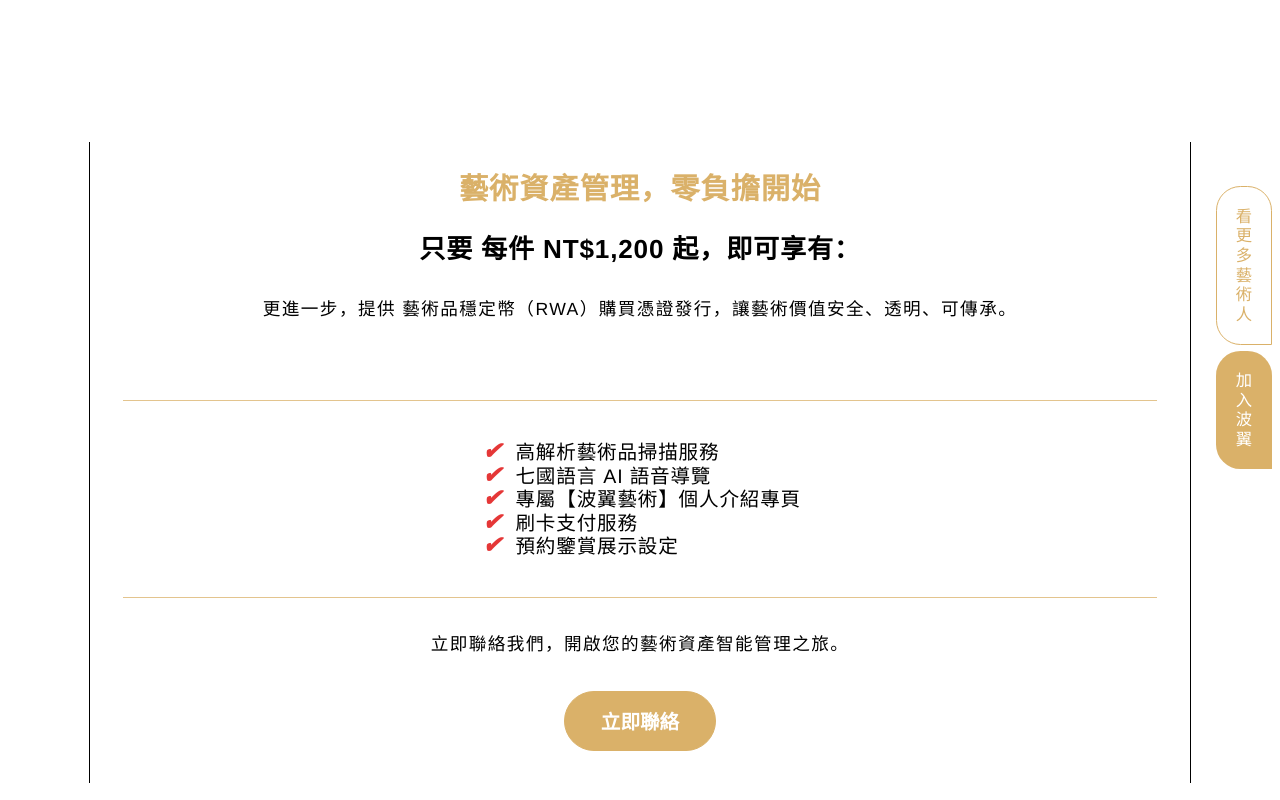
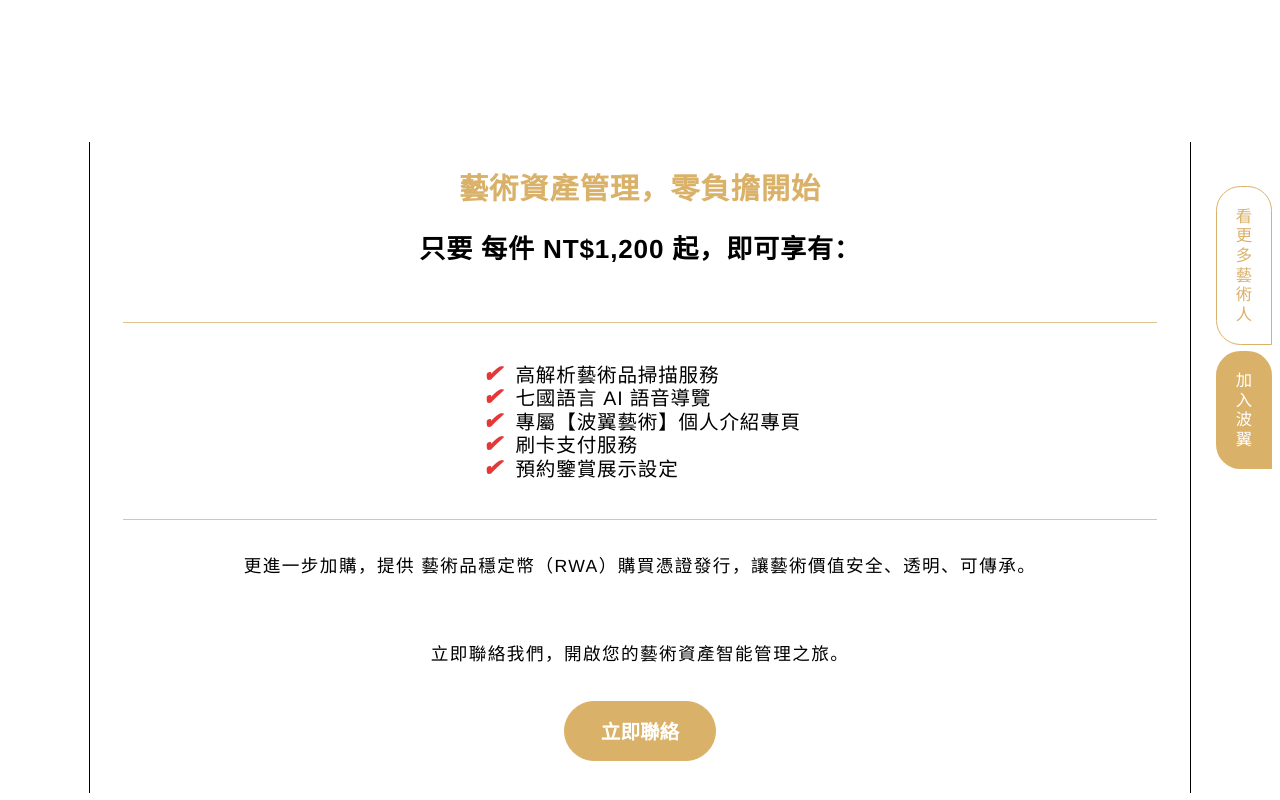
Before and after one commit to babel-lab/PW, a plain HTML site: page service.html in a window 1280 px wide. Shown: the part 292-1092 px from the top of the page. Drawn offline with Linux system fonts and the light colour scheme.

Commit message:
update for specialplan's letters

```diff
--- a/service.html
+++ b/service.html
@@ -134,8 +134,6 @@
 				<div class="title">
 					<h3>藝術資產管理，零負擔開始</h3>
 					<h2>只要 每件 NT$1,200 起，即可享有：</h2>
-					<p>更進一步，提供 藝術品穩定幣（RWA）購買憑證發行，讓藝術價值安全、透明、可傳承。
-					</p>
 				</div>
 				<div class="content">
 					<div class="info">
@@ -147,6 +145,8 @@
 							<li><h4><span class="big sign">&#x2714;</span><span>預約鑒賞展示設定</span></h4></li>
 						</ul>
 					</div>
+					<p>更進一步加購，提供 藝術品穩定幣（RWA）購買憑證發行，讓藝術價值安全、透明、可傳承。
+					</p>
 					<p>立即聯絡我們，開啟您的藝術資產智能管理之旅。</p>
 					<div class="btn_wrap">
 							<a target="_blank" href="https://line.me/R/ti/p/@981hxtxf?oat_content=url">
```
